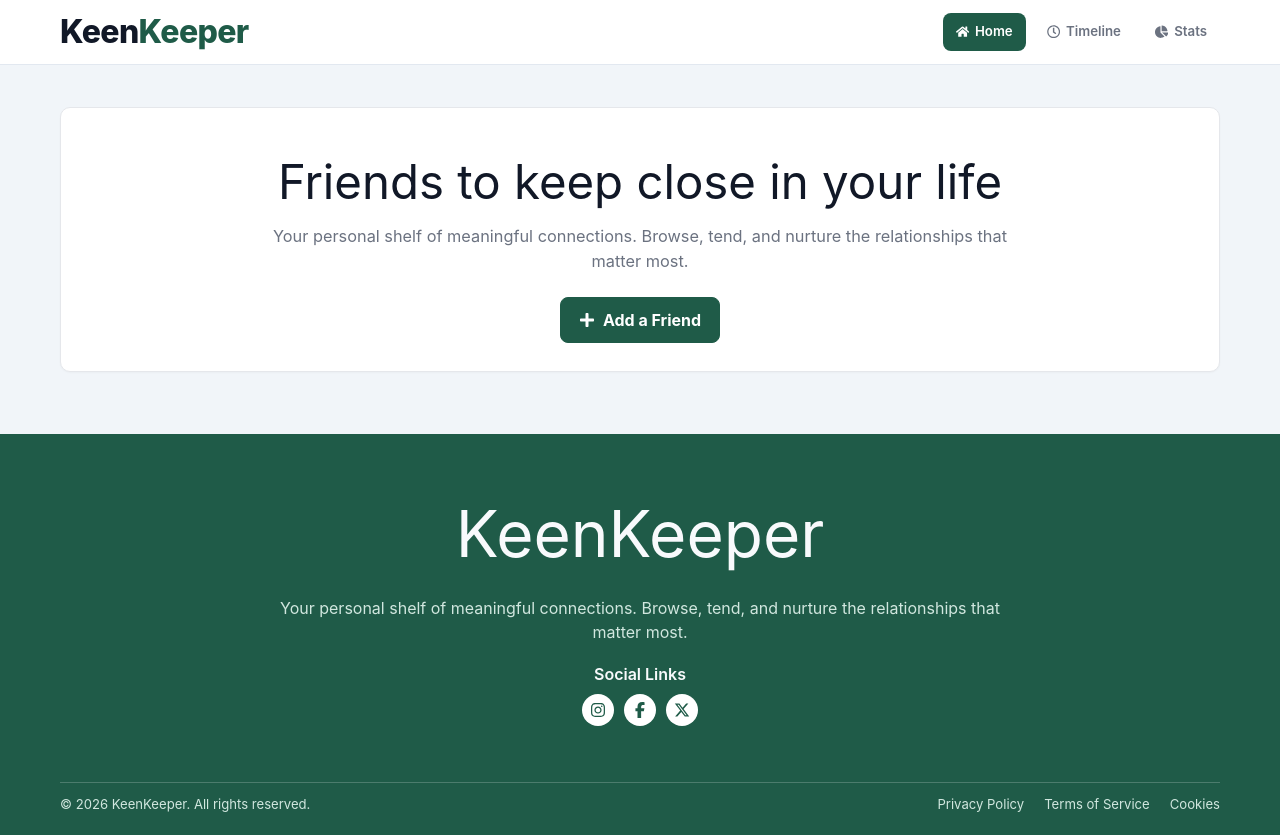
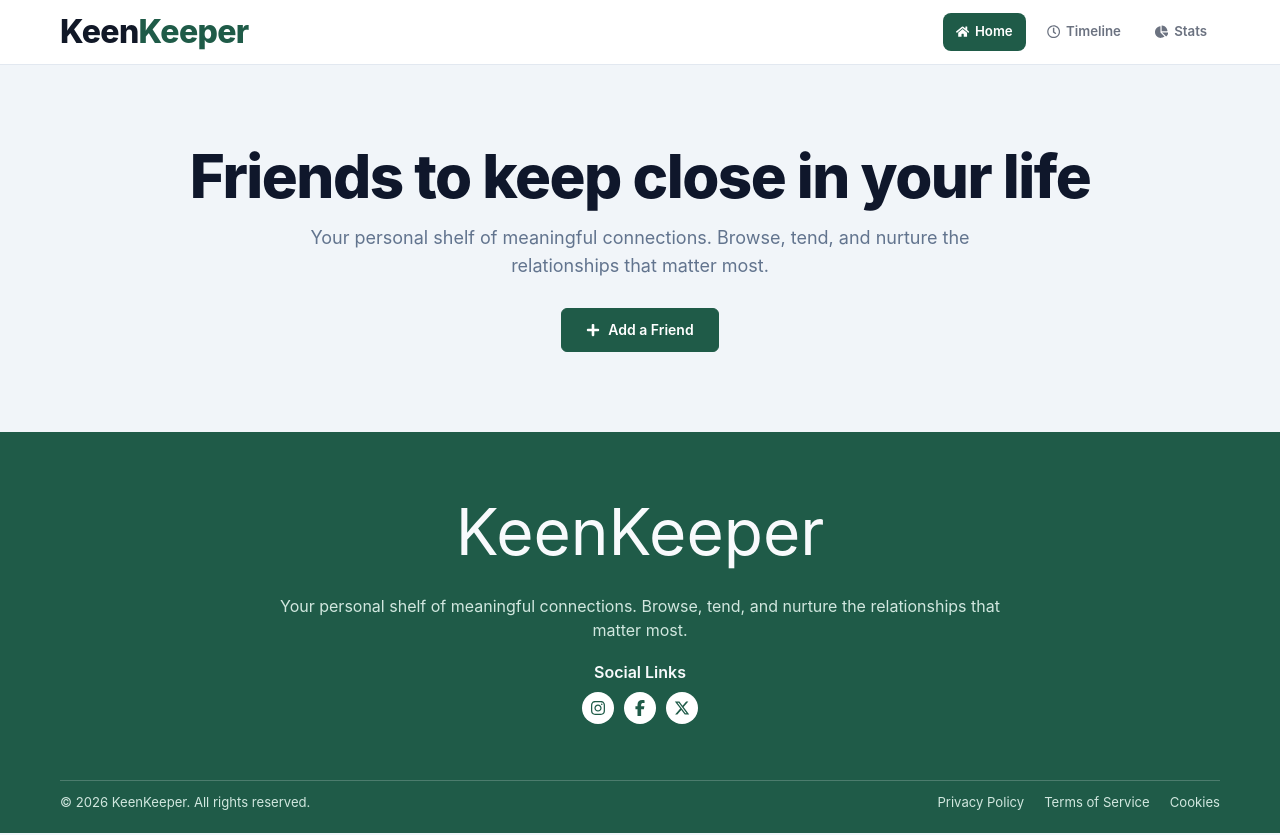
Before and after one commit to Rumman954/7th-Assignment, a React (Vite) app: page / in a window 1280 px wide. Built offline with nearby package versions, Linux system fonts and the light colour scheme.

Commit message:
add the banner part friends properly

```diff
--- a/src/pages/HomePage.jsx
+++ b/src/pages/HomePage.jsx
@@ -2,14 +2,19 @@ import { FaPlus } from 'react-icons/fa'
 
 export function HomePage() {
   return (
-    <div className="page-space">
-      <section className="banner card">
-        <h1>Friends to keep close in your life</h1>
-        <p>
+    <div className="py-14 md:py-20">
+      <section className="mx-auto max-w-5xl px-4 text-center">
+        <h1 className="m-0 text-5xl font-extrabold leading-[1.05] tracking-tight text-slate-900 md:text-6xl">
+          Friends to keep close in your life
+        </h1>
+        <p className="mx-auto mt-4 max-w-3xl text-base text-slate-500 md:text-lg">
           Your personal shelf of meaningful connections. Browse, tend, and nurture the
           relationships that matter most.
         </p>
-        <button className="primary-btn" type="button">
+        <button
+          className="mt-7 inline-flex h-11 items-center gap-2 rounded-md border border-[#1f5b48] bg-[#1f5b48] px-6 text-sm font-semibold text-white transition hover:bg-[#194b3c]"
+          type="button"
+        >
           <FaPlus /> Add a Friend
         </button>
       </section>
```
